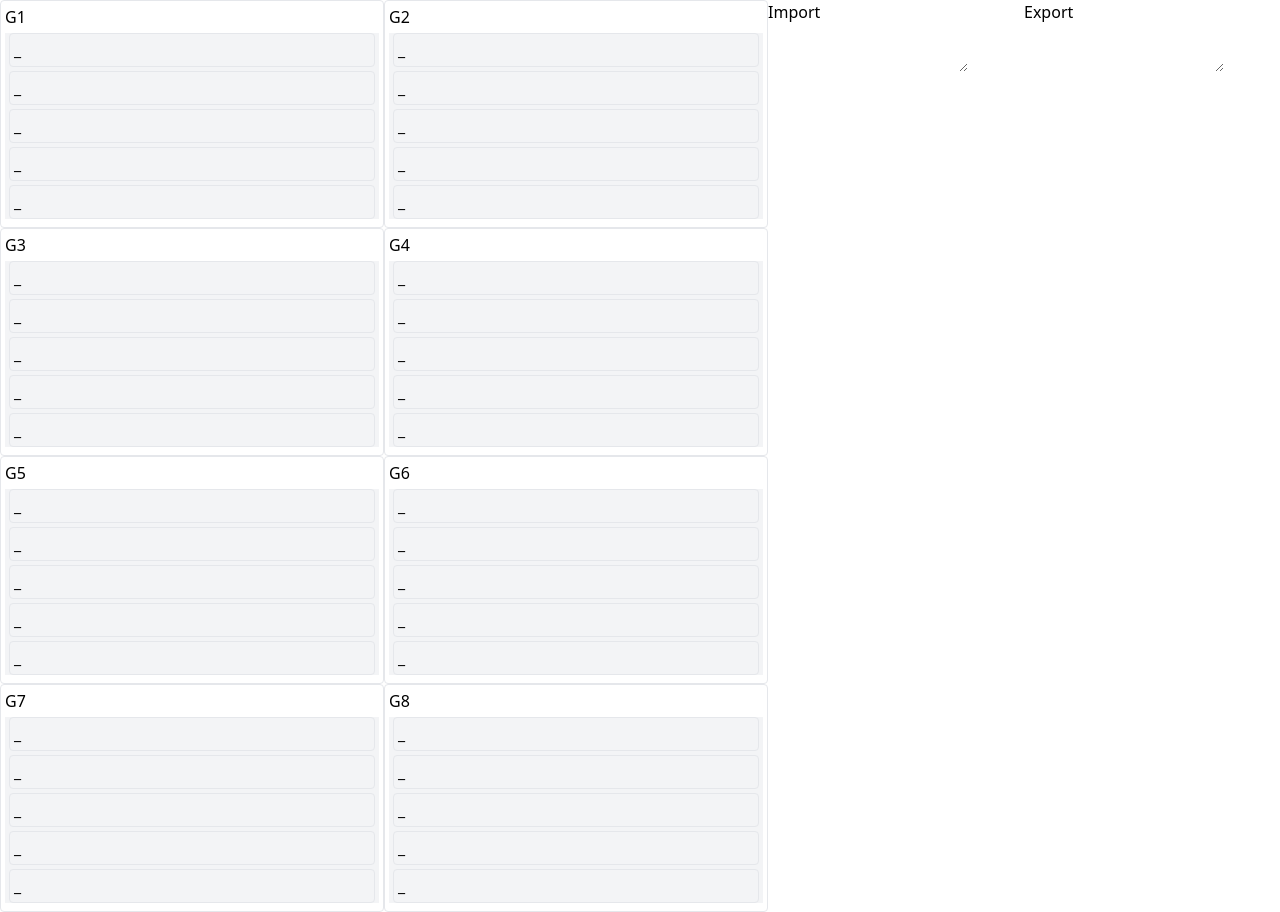
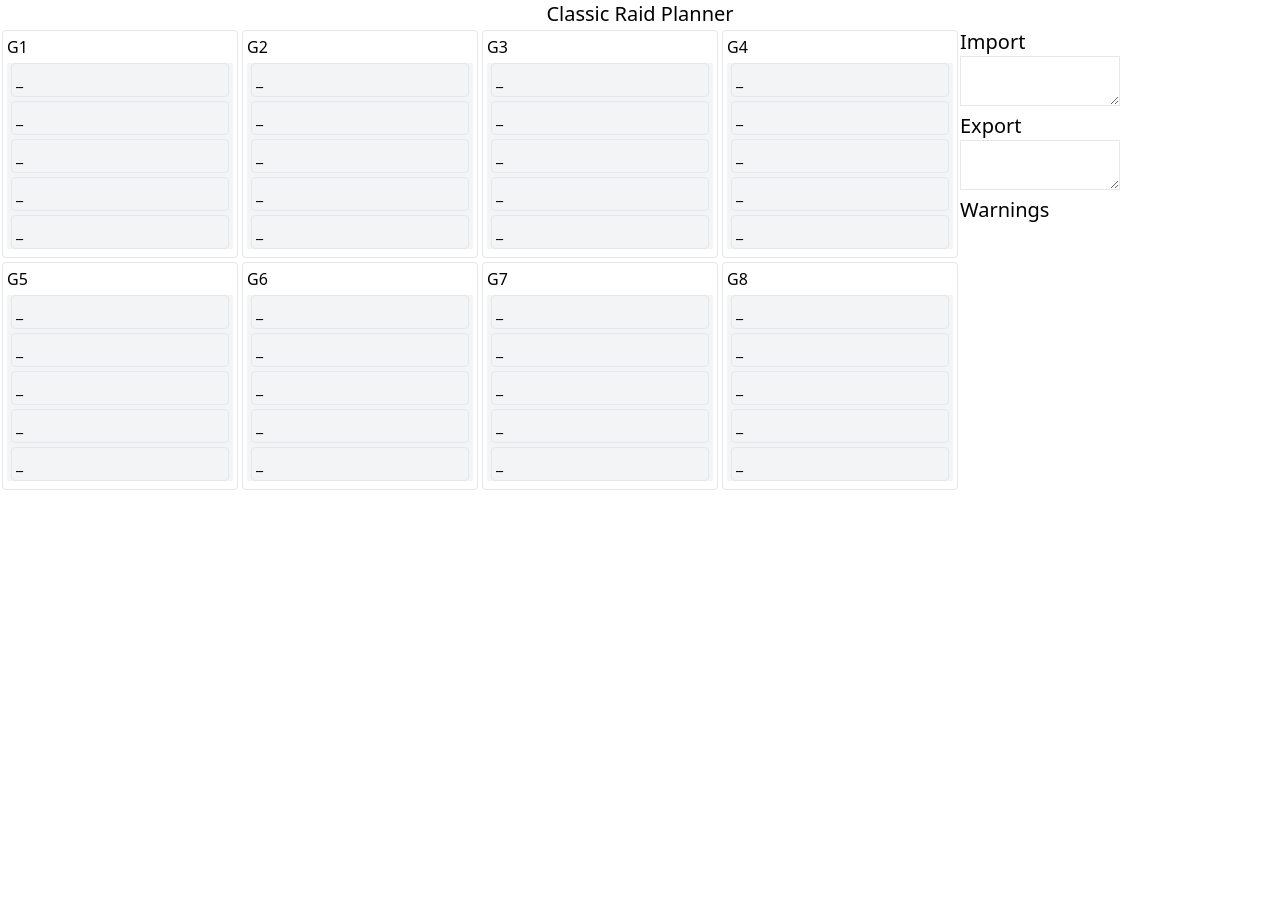
Before and after one commit to ZergRael/classic-raid-planner, a Vue app: page / in a window 1280 px wide. After the commit the page ends 800 px from the top, so only its background shows below. Built offline with nearby package versions, Linux system fonts and the light colour scheme.

Commit message:
Started analyzer logic

```diff
--- a/src/components/Exporter.vue
+++ b/src/components/Exporter.vue
@@ -1,7 +1,7 @@
 <template>
-  <div class="w-full md:w-1/4">
-    <h3>Export</h3>
-    <textarea readonly v-model="output"></textarea>
+  <div>
+    <h2 class="text-xl">Export</h2>
+    <textarea class="w-1/2 border" readonly v-model="output"></textarea>
   </div>
 </template>
 
--- a/src/components/GroupPlanner.vue
+++ b/src/components/GroupPlanner.vue
@@ -1,6 +1,6 @@
 <template>
-  <div class="border rounded p-1">
-    G{{ groupNumber }}
+  <div class="border rounded p-1 m-0.5">
+    <h3>G{{ groupNumber }}</h3>
     <draggable
       class="bg-gray-100 justify-items-auto"
       v-model="players"
--- a/src/components/HomePage.vue
+++ b/src/components/HomePage.vue
@@ -1,8 +1,12 @@
 <template>
+  <h1 class="text-xl block text-center">Classic Raid Planner</h1>
   <div class="home-page flex">
-    <RaidPlanner :group-count="8" />
-    <Importer />
-    <Exporter />
+    <RaidPlanner class="w-3/4" :group-count="8" />
+    <div class="w-1/4">
+      <Importer />
+      <Exporter />
+      <Warnings />
+    </div>
   </div>
 </template>
 
@@ -10,6 +14,7 @@
 import RaidPlanner from "@/components/RaidPlanner.vue";
 import Importer from "@/components/Importer.vue";
 import Exporter from "@/components/Exporter.vue";
+import Warnings from "@/components/Warnings.vue";
 
 export default {
   name: "HomePage",
@@ -17,6 +22,7 @@ export default {
     RaidPlanner,
     Importer,
     Exporter,
+    Warnings,
   },
 };
 </script>
--- a/src/components/Importer.vue
+++ b/src/components/Importer.vue
@@ -1,7 +1,7 @@
 <template>
-  <div class="w-full md:w-1/4">
-    <h3>Import</h3>
-    <textarea v-model="input"></textarea>
+  <div>
+    <h2 class="text-xl">Import</h2>
+    <textarea class="w-1/2 border" v-model="input"></textarea>
   </div>
 </template>
 
--- a/src/components/RaidPlanner.vue
+++ b/src/components/RaidPlanner.vue
@@ -1,5 +1,5 @@
 <template>
-  <div class="grid grid-cols-2 w-full md:w-3/4">
+  <div class="grid grid-cols-2 lg:grid-cols-4">
     <GroupPlanner v-for="i in groupCount" :key="i" :group-number="i" />
   </div>
 </template>
--- /dev/null
+++ b/src/components/Warnings.vue
@@ -0,0 +1,81 @@
+<template>
+  <div>
+    <h2 class="text-xl">Warnings</h2>
+    <div>
+      <div v-for="w in warnings" :key="w">
+        {{ w }}
+      </div>
+    </div>
+  </div>
+</template>
+
+<script>
+import classes from "@/constants/classes";
+
+export default {
+  name: "Warnings",
+  computed: {
+    roster() {
+      return this.$store.state.players.roster;
+    },
+  },
+  data() {
+    return {
+      warnings: [],
+    };
+  },
+  methods: {
+    triggerScan(roster) {
+      console.log('scan');
+      this.warnings.splice(0, this.warnings.length);
+
+      if (roster.length < this.$store.state.raid.playerCount) {
+        this.w(
+          `Roster is missing members (${roster.length}/${this.$store.state.raid.playerCount})`
+        );
+        return;
+      }
+
+      this.w(
+        `Nice, full raid (${roster.length}/${this.$store.state.raid.playerCount})`
+      );
+
+      const classesCount = this.classCount(roster);
+      for (const [key, value] of Object.entries(classesCount)) {
+        if (value > 8) {
+          this.w(`You may have too much of a specific class (${key}:${value})`);
+        }
+      }
+
+      console.log('scan done');
+    },
+    classCount(roster) {
+      const classesCount = classes
+        .map((e) => {
+          return { name: e.name, count: 0 };
+        })
+        .reduce(function (map, e) {
+          map[e.name] = e.count;
+          return map;
+        }, {});
+
+      for (let p of roster) {
+        ++classesCount[p.pClass];
+      }
+
+      return classesCount;
+    },
+    w(msg) {
+      this.warnings.push(msg);
+    },
+  },
+  watch: {
+    roster: {
+      handler(val) {
+        this.triggerScan(val);
+      },
+      deep: true,
+    },
+  }
+};
+</script>
--- /dev/null
+++ b/src/constants/global.js
@@ -0,0 +1,5 @@
+const PLAYERS_BY_GROUP = 5;
+const MAX_GROUPS = 8;
+const MAX_PLAYERS = MAX_GROUPS * PLAYERS_BY_GROUP;
+
+export { PLAYERS_BY_GROUP, MAX_GROUPS, MAX_PLAYERS };
--- a/src/constants/specs.js
+++ b/src/constants/specs.js
@@ -49,7 +49,7 @@ export default {
       displayName: "Discipline",
       icon: "Spell_Holy_WordFortitude",
     },
-    { name: "holy", displayName: "Holy", icon: "Spell_Holy_AuraOfLight" },
+    { name: "holy", displayName: "Holy", icon: "Spell_Holy_HolyBolt" },
     {
       name: "shadow",
       displayName: "Shadow",
--- a/src/store/index.js
+++ b/src/store/index.js
@@ -2,6 +2,7 @@ import { createStore, createLogger } from "vuex";
 import VuexPersistence from "vuex-persist";
 
 import players from "./modules/players";
+import raid from "./modules/raid";
 
 const debug = process.env.NODE_ENV !== "production";
 const vuexLocal = new VuexPersistence({
@@ -9,7 +10,7 @@ const vuexLocal = new VuexPersistence({
 });
 
 export default createStore({
-  modules: { players },
+  modules: { players, raid },
   strict: debug,
   plugins: debug ? [createLogger(), vuexLocal.plugin] : [vuexLocal.plugin],
 });
--- a/src/store/modules/players.js
+++ b/src/store/modules/players.js
@@ -1,6 +1,4 @@
-const PLAYERS_BY_GROUP = 5;
-const MAX_GROUPS = 8;
-const MAX_PLAYERS = MAX_GROUPS * PLAYERS_BY_GROUP;
+import { PLAYERS_BY_GROUP, MAX_PLAYERS } from "@/constants/global";
 
 const state = () => ({
   roster: Array(MAX_PLAYERS).fill({ empty: true }),
--- /dev/null
+++ b/src/store/modules/raid.js
@@ -0,0 +1,18 @@
+import { MAX_PLAYERS } from "@/constants/global";
+
+const state = () => ({
+  playerCount: MAX_PLAYERS,
+});
+
+const getters = {};
+
+const actions = {};
+
+const mutations = {};
+
+export default {
+  state,
+  getters,
+  actions,
+  mutations,
+};
```
